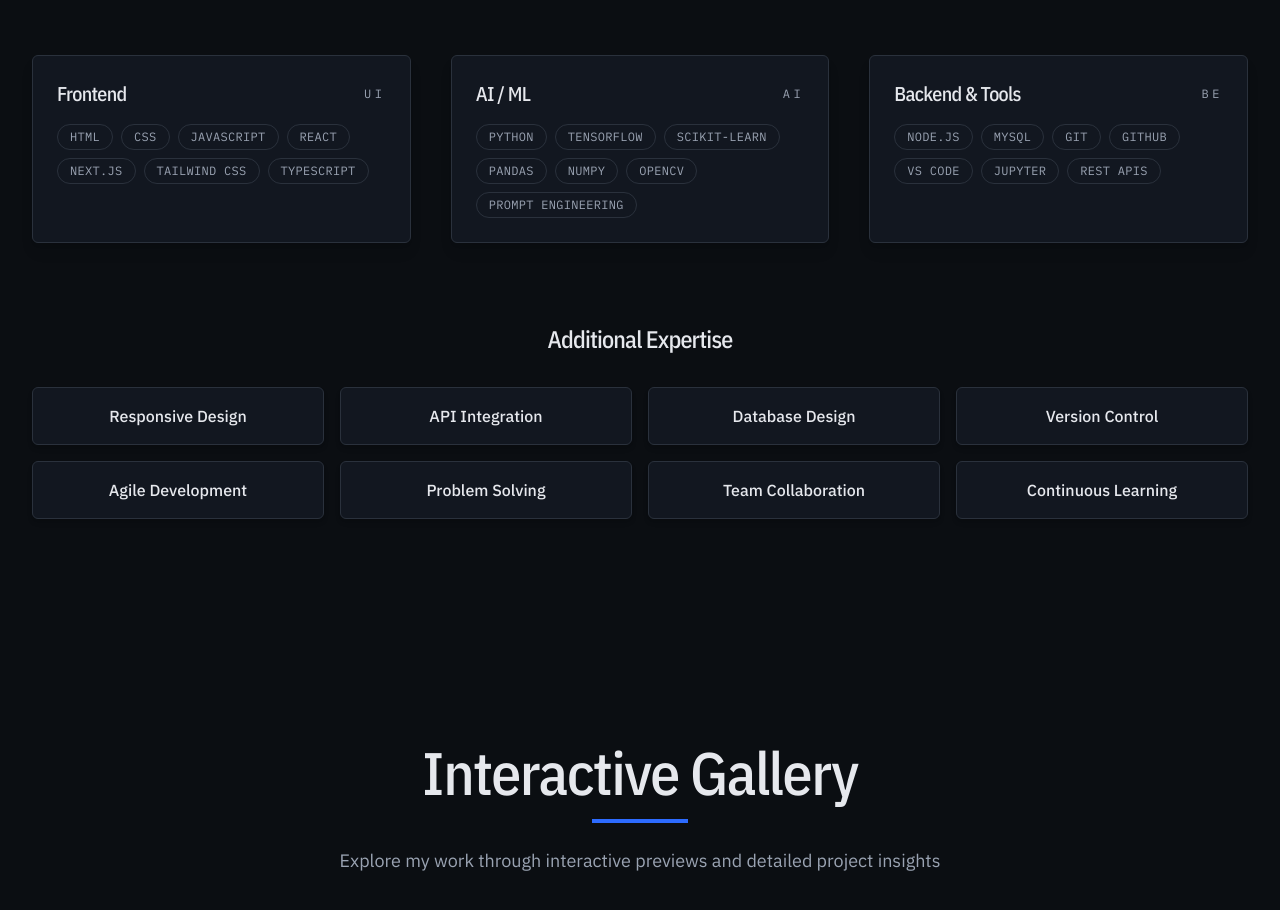
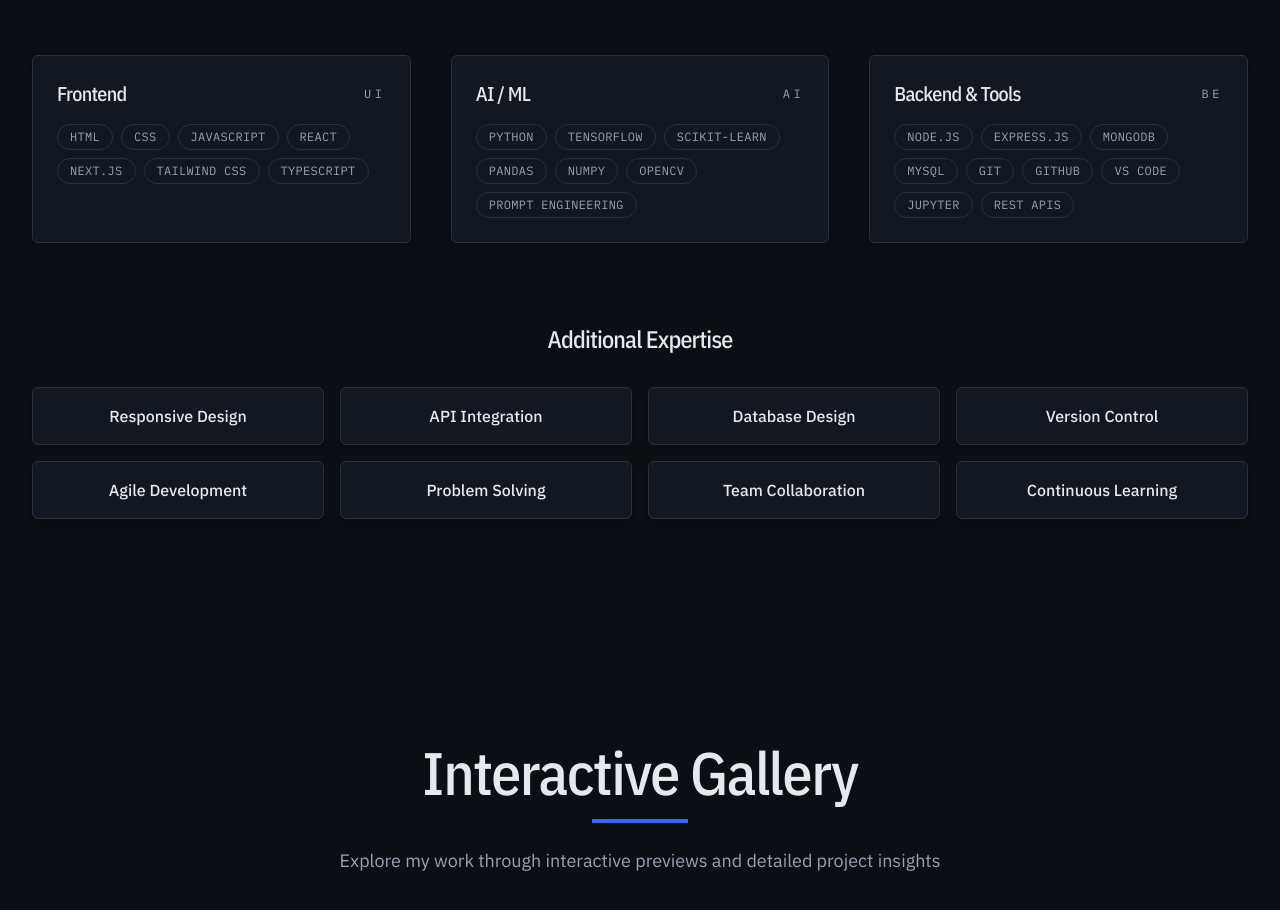
Before and after one commit to cherry-12345/charan-katkam-portfolio, a Next.js app: page / in a window 1280 px wide. Shown: the part 1960-2870 px from the top of the page. Built offline with nearby package versions, Linux system fonts and the light colour scheme.

Commit message:
add Express.js and MongoDB to skills

```diff
--- a/app/components/SkillsSection.tsx
+++ b/app/components/SkillsSection.tsx
@@ -14,7 +14,7 @@ export default function SkillsSection() {
     },
     {
       title: 'Backend & Tools',
-      skills: ['Node.js', 'MySQL', 'Git', 'GitHub', 'VS Code', 'Jupyter', 'REST APIs']
+      skills: ['Node.js', 'Express.js', 'MongoDB', 'MySQL', 'Git', 'GitHub', 'VS Code', 'Jupyter', 'REST APIs']
     }
   ]
 
```
